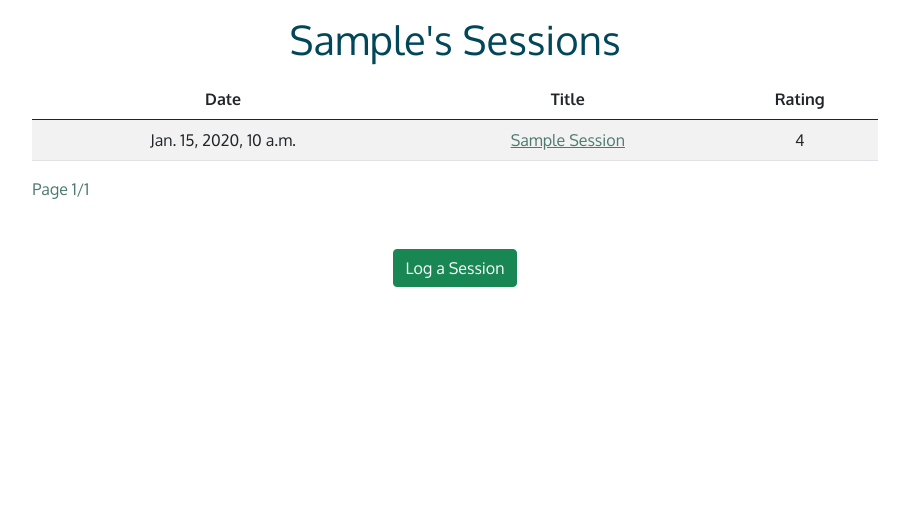
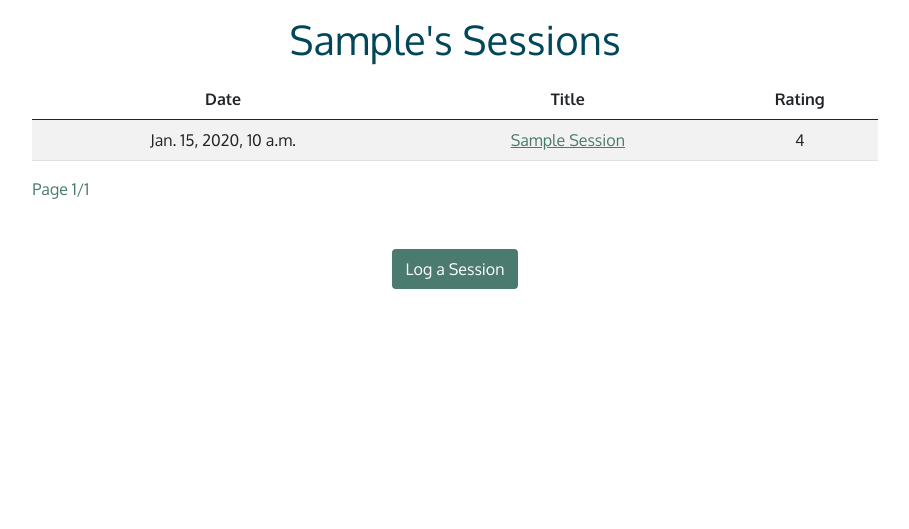
Before and after one commit to barty-s/windsurf-session-log, a Django app: template templates/my_sessions.html in a window 1280 px wide. Shown: the part 84-613 px from the top of the page, without its empty margins (185-1094 px from the left). Run offline with Django 3.2, Linux system fonts and the light colour scheme; a user stored in the database is signed in; tables that the repository leaves empty hold one stand-in row (values such as "Sample post"); the template is opened without the code that fills it: most values are stand-ins (such as "Sample title", 1, 10 or a date in 2020).

Commit message:
Edit classes on html pages

```diff
--- a/static/css/style.css
+++ b/static/css/style.css
@@ -119,6 +119,17 @@ span .session-link,
   color: #4b7a6e;
 }
 
+.btn-create {
+  background-color: #4b7a6e;
+  color: #fff;
+  border: 2px solid #4b7a6e;
+}
+
+.btn-create:hover {
+  color: #4b7a6e;
+  background-color: #fff;
+}
+
 /* Styling for Session Detail page */
 .session-detail {
   border: 2px solid #014759;
--- a/templates/account/signup.html
+++ b/templates/account/signup.html
@@ -12,7 +12,7 @@
             <h3 class="text-center mb-2 welcome">{% trans "Sign Up to start logging your Training Sessions" %}</h3>
 
             <p class="text-center">{% blocktrans %} If you already have an account, please <a
-                    class="sign-in-link" href="{{ login_url }}">sign in</a>.{% endblocktrans %}</p>
+                    class="sign-in-link" href="{{ login_url }}"><strong>sign in</strong></a>.{% endblocktrans %}</p>
         </div>
     </div>
     <div class="row">
--- a/templates/my_sessions.html
+++ b/templates/my_sessions.html
@@ -5,7 +5,7 @@
 {% block content %}
 
 <div class="row session-container">
-    <div class="col-10 col-md-8 text-center reservations-table m-3 mx-auto">
+    <div class="col-10 col-md-8 text-center m-3 mx-auto">
         <div class="form-style table-responsive">
             <h1 class="mt-3 mb-3">{{ request.user.username|title }}'s Sessions</h1>
 
@@ -56,7 +56,7 @@
             </span>
         </div>
         <div class="create-btn mt-5">
-            <a href="{% url 'create_session' %}" class="btn btn-success">Log a Session</a>
+            <a href="{% url 'create_session' %}" class="btn btn-create">Log a Session</a>
         </div>
     </div>
 </div>
```
Also changed, not shown: templates/index.html (+3 -4 lines), README.md.
